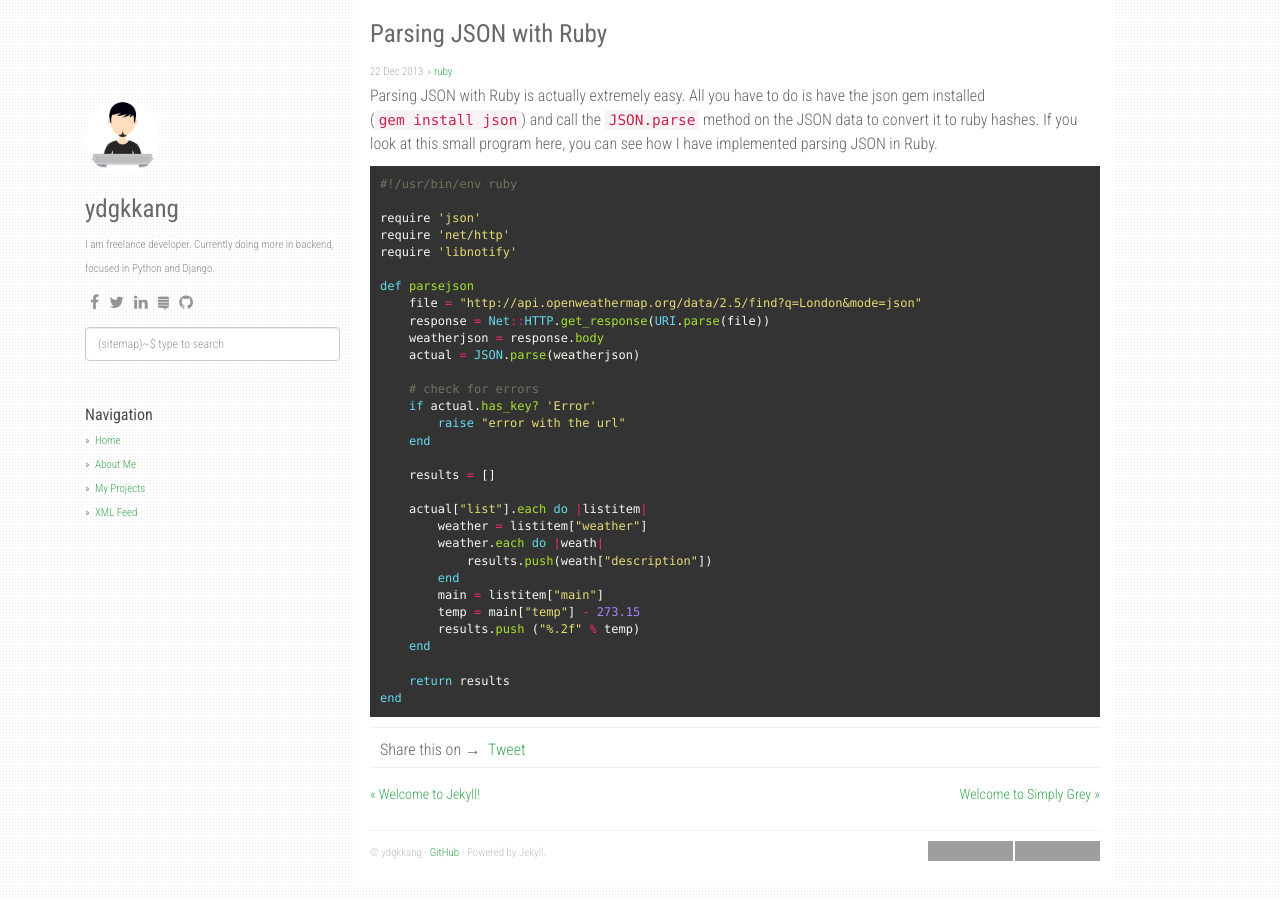
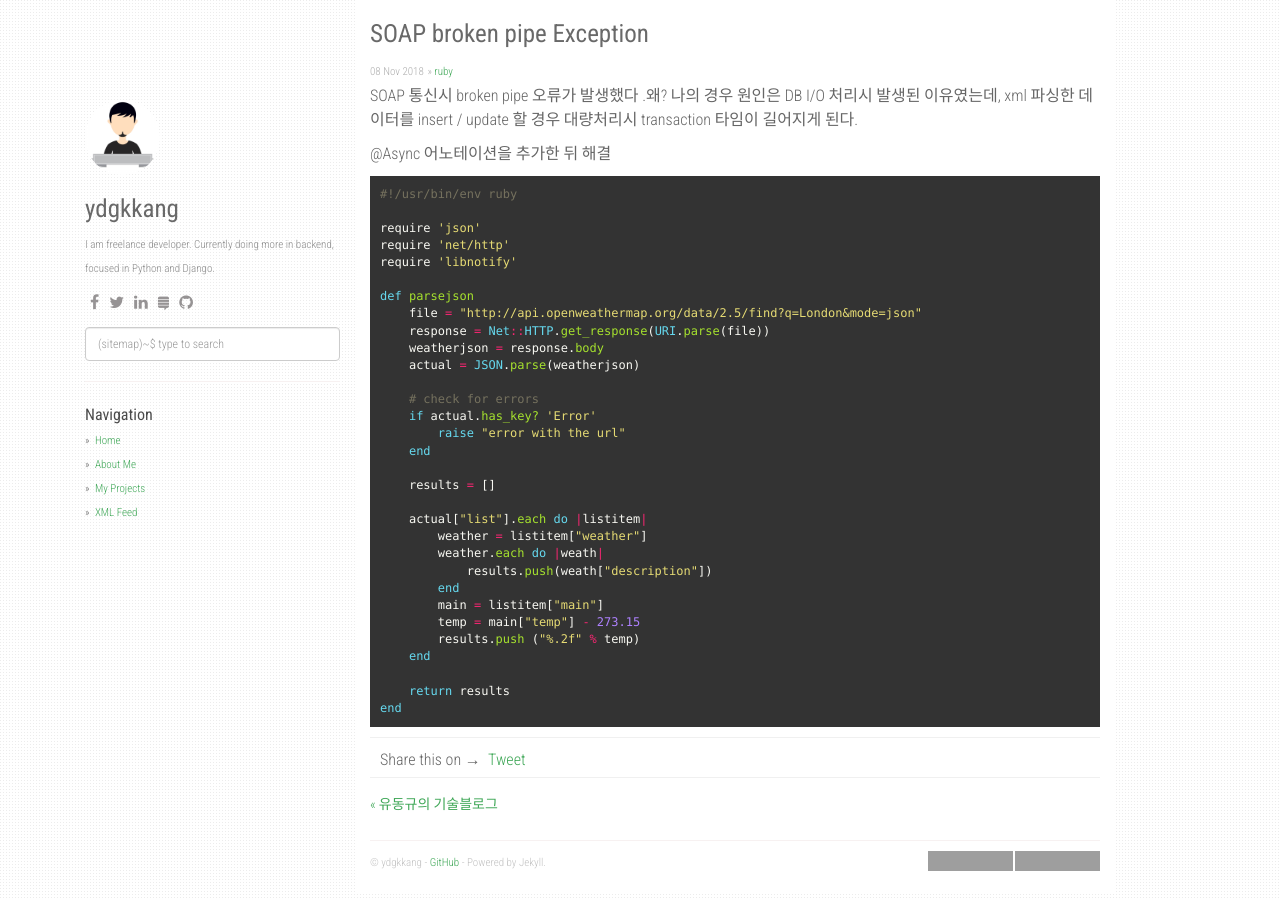
Before and after one commit to ydgkkang/ydgkkang.github.io, a Jekyll site: the page built from _posts/2018-11-09-SOAP 통신 broken pipe Error.markdown, in a window 1280 px wide. Built offline with Jekyll 4.4.1, drawn with Linux system fonts in a browser that asks for light colours; nearby versions of some CDN libraries; comment, search, counter and statistics services are not loaded; grey boxes are pictures that could not be loaded.

Commit message:
Update and rename 2013-12-23-ruby-json.markdown to 2018-11-09-SOAP 통신 broken pipe Error.markdown

```diff
--- a/_posts/2013-12-23-ruby-json.markdown
+++ b/_posts/2018-11-09-SOAP 통신 broken pipe Error.markdown
@@ -1,10 +1,13 @@
 ---
 layout: post
-title:  "Parsing JSON with Ruby"
-date:   2013-12-23 00:18:23 +0700
+title:  "SOAP broken pipe Exception"
+date:   2018-11-09 00:18:23 +0700
 categories: [ruby]
 ---
-Parsing JSON with Ruby is actually extremely easy. All you have to do is have the json gem installed (`gem install json`) and call the `JSON.parse` method on the JSON data to convert it to ruby hashes. If you look at this small program here, you can see how I have implemented parsing JSON in Ruby.
+SOAP 통신시 broken pipe 오류가 발생했다 .왜? 나의 경우 원인은 DB I/O 처리시 발생된 이유였는데,
+xml 파싱한 데이터를 insert / update 할 경우 대량처리시 transaction 타임이 길어지게 된다.
+
+@Async 어노테이션을 추가한 뒤 해결
 
 {% highlight ruby %}
 #!/usr/bin/env ruby
```
